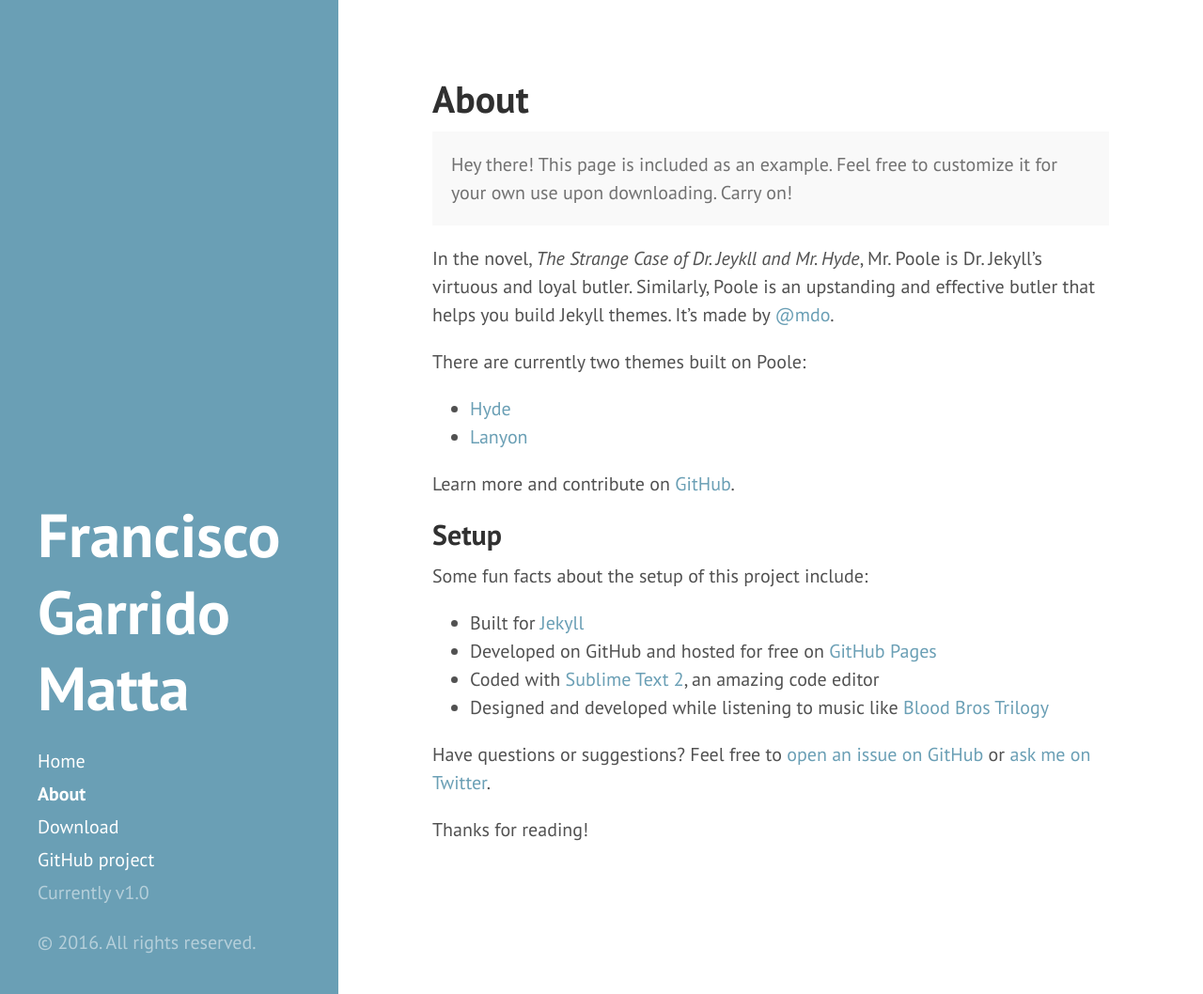
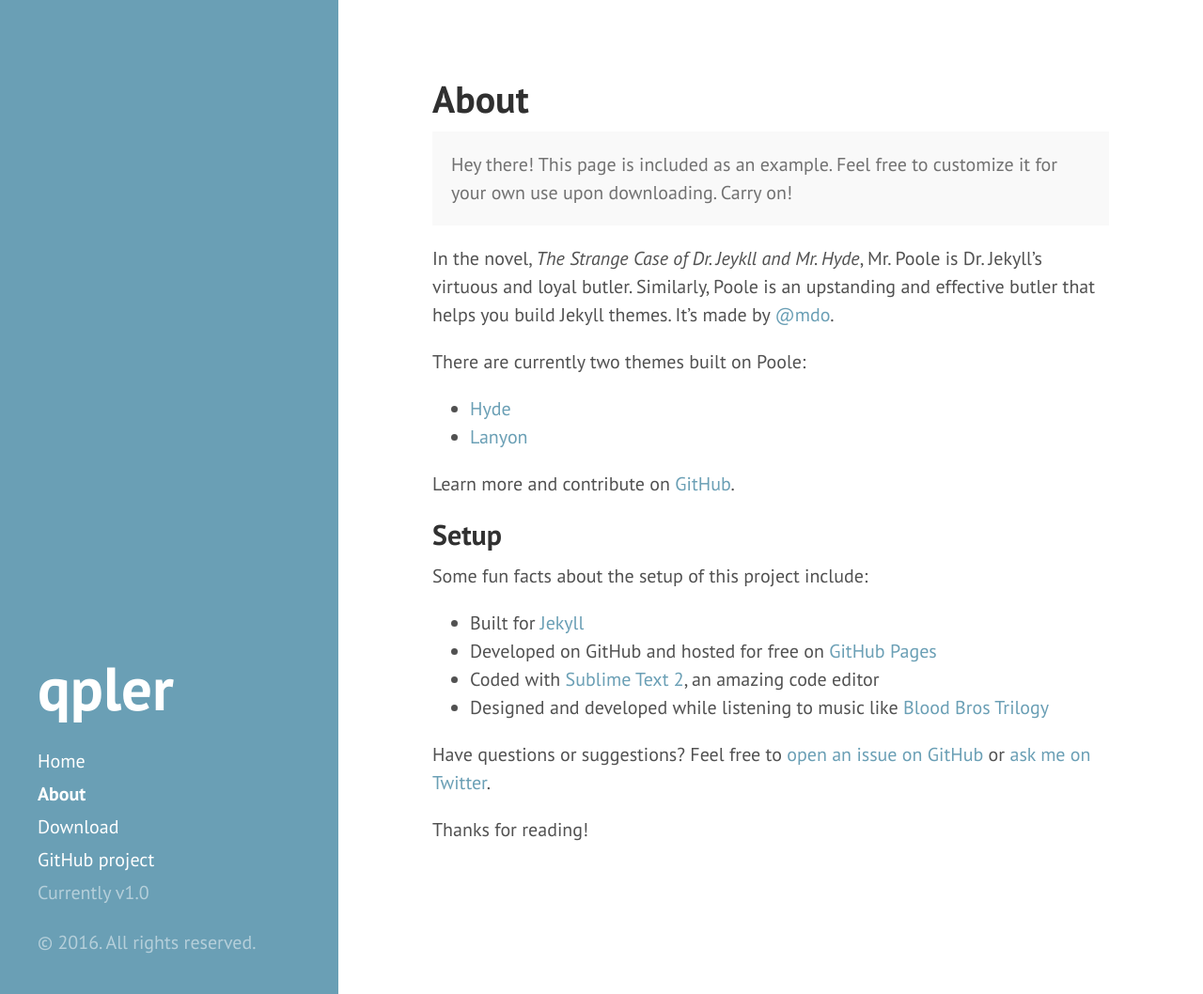
Before and after one commit to qpler/qpler, a Jekyll site: the page built from about.md, in a window 1280 px wide and 1058 px high. Shown: the whole window at 94% size. Built offline with Jekyll 4.4.1, drawn with Linux system fonts in a browser that asks for light colours; Markdown is read by kramdown in place of the engine named in the settings.

Commit message:
Update _config.yml

```diff
--- a/_config.yml
+++ b/_config.yml
@@ -7,10 +7,10 @@ permalink:        pretty
 relative_permalinks: true
 
 # Setup
-title:            Francisco Garrido Matta
+title:            qpler
 tagline:          ''
 description:      ''
-url:              flgarrid.github.io
+url:              qpler.github.io
 baseurl:          /
 
 author:
@@ -21,6 +21,3 @@ paginate:         5
 
 # Custom vars
 version:          1.0
-
-github:
-  repo:           https://github.com/flgarrid/flgarrid
```
